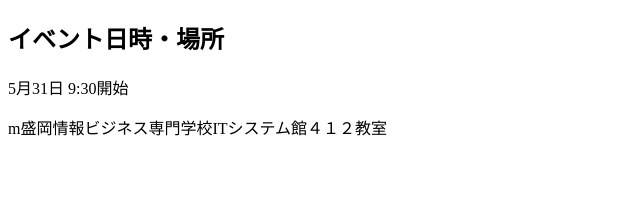
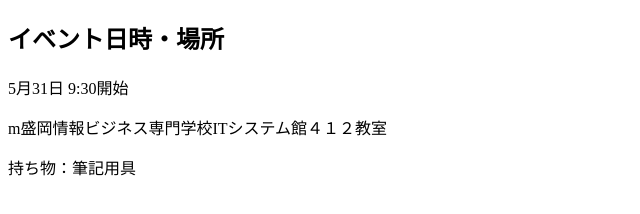
Before and after one commit to sakura-kikuchi/testBranch2, a plain HTML site: page index.html in a window 1280 px wide. Shown: the whole page, without its empty margins (0-640 px from the left). Drawn offline with Linux system fonts and the light colour scheme.

Commit message:
[modify]持ち物を追加

```diff
--- a/index.html
+++ b/index.html
@@ -7,5 +7,6 @@
 <h2> イベント日時・場所 </h2>
 <p>5月31日 9:30開始</p>
 <p>m盛岡情報ビジネス専門学校ITシステム館４１２教室</p>
+<p>持ち物：筆記用具</p>
 </body>
 </html>
```
